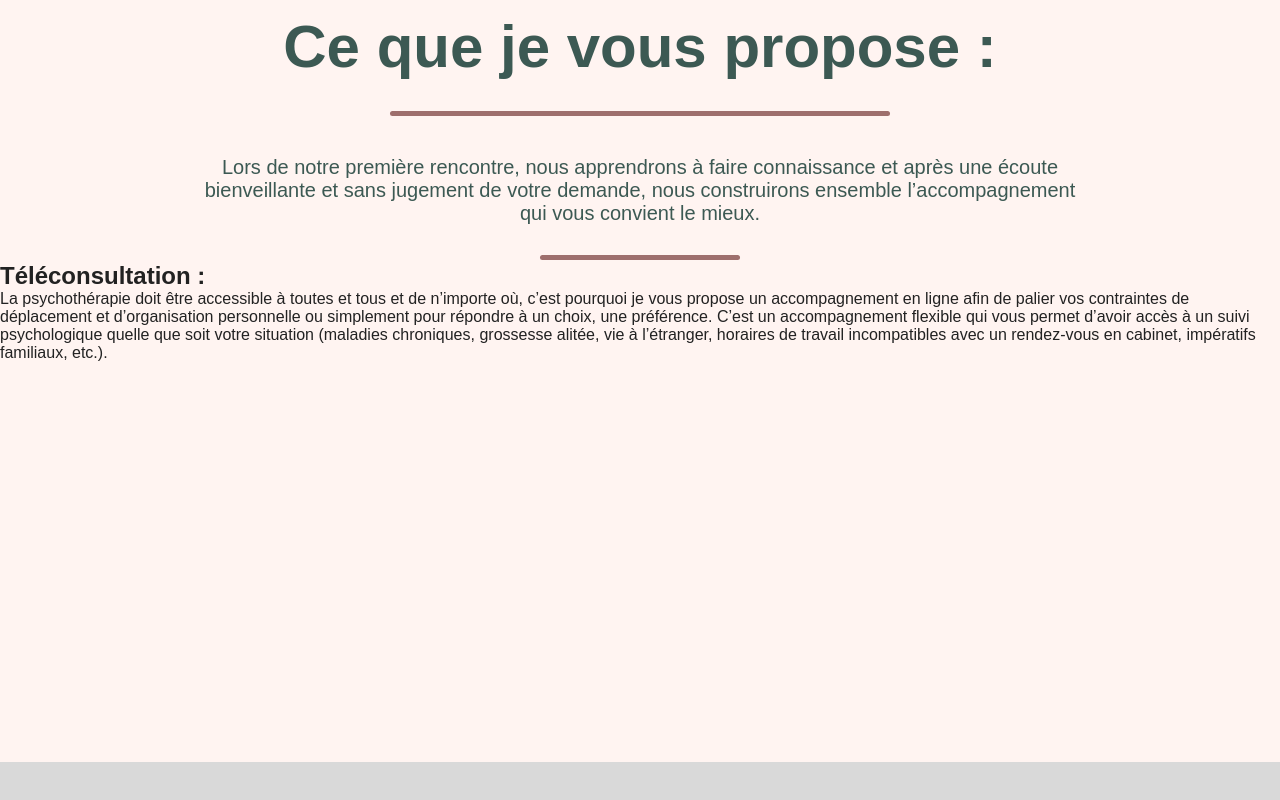
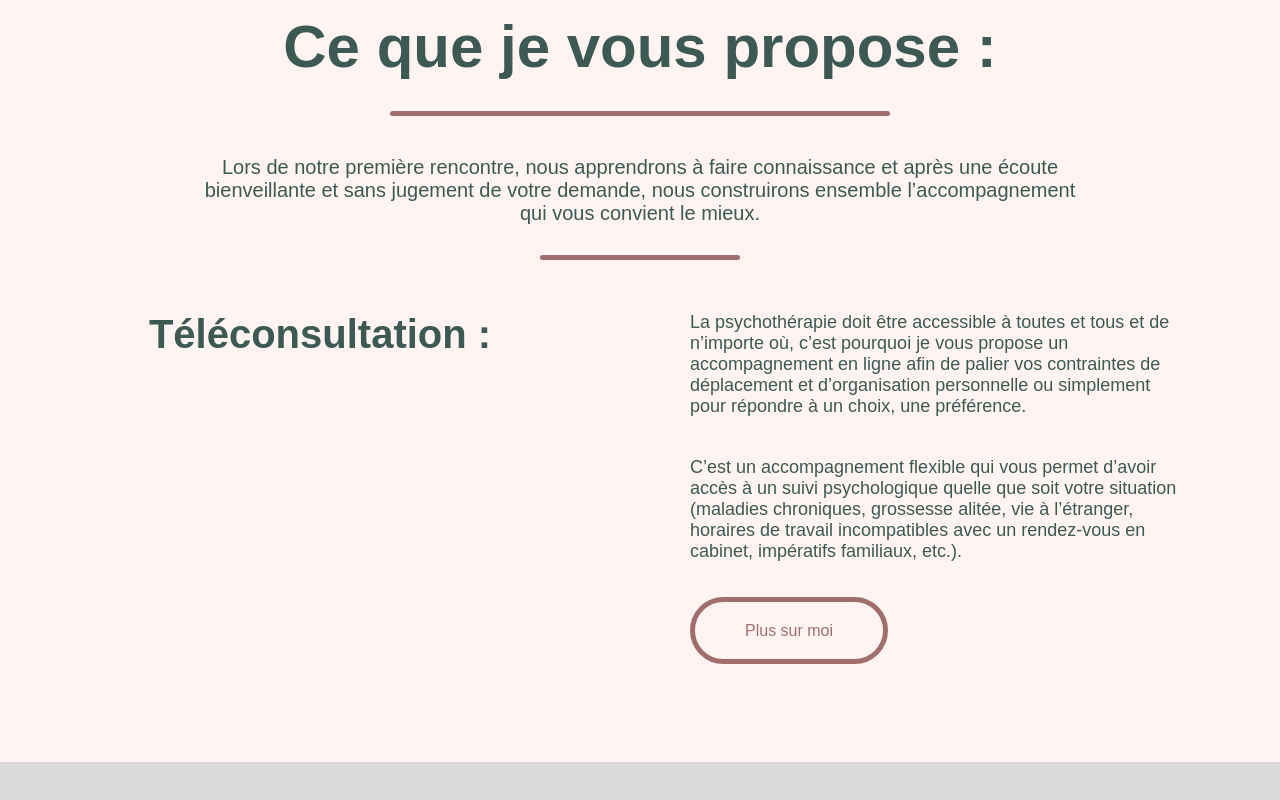
Before and after one commit to Noah-ndf/site-web, a React (Vite) app in the folder site-psy/frontend/: page / in a window 1280 px wide. Shown: the part 838-1638 px from the top of the page. Built offline with nearby package versions, Linux system fonts and the light colour scheme.

Commit message:
page accueil finie

```diff
--- a/site-psy/frontend/src/pages/Home.jsx
+++ b/site-psy/frontend/src/pages/Home.jsx
@@ -1,3 +1,4 @@
+import { Link } from 'react-router-dom';
 import React from 'react';
 import './../styles/home.css';
 
@@ -34,17 +35,22 @@ export default function Home() {
     <div className="bar2-2"></div>
   </div>
   <div className="Bloc2-2">
+    <div className="Bloc2-2-1">
       <h1>Téléconsultation :</h1>
     </div>
-  <div className="Bloc2-2">
+    <div className="Bloc2-2-2">
       <p>
         La psychothérapie doit être accessible à toutes et tous et de n’importe où, c’est pourquoi je
       vous propose un accompagnement en ligne afin de palier vos contraintes de déplacement et
-    d’organisation personnelle ou simplement pour répondre à un choix, une préférence.
+      d’organisation personnelle ou simplement pour répondre à un choix, une préférence.</p>
 
+      <p>
       C’est un accompagnement flexible qui vous permet d’avoir accès à un suivi psychologique quelle que
       soit votre situation (maladies chroniques, grossesse alitée, vie à l’étranger, horaires de travail
       incompatibles avec un rendez-vous en cabinet, impératifs familiaux, etc.).</p>
+
+      <Link to="/presentation">Plus sur moi</Link>
+    </div>
   </div>
  </article>
 
--- a/site-psy/frontend/src/styles/home.css
+++ b/site-psy/frontend/src/styles/home.css
@@ -138,3 +138,45 @@ html {
     background-color:#9E6F6D;
     border-radius: 50px;
   }
+
+  .Bloc2-2{
+    display: flex;
+    height: 430px;
+  }
+
+  .Bloc2-2-1 {
+    width: 50%;
+    height: 100%;
+    text-align: center;
+    padding: 50px;
+  }
+
+  .Bloc2-2-1 h1 {
+    color: #3C5953;
+    font-size: 40px;
+  }
+
+  .Bloc2-2-2{
+    padding: 50px 50px 0 50px;
+    width: 50%;
+    height: 100%;
+    padding-right: 100px;
+  }
+
+  .Bloc2-2-2 p {
+    margin-bottom: 40px;
+    color: #3C5953;
+    font-size: 18px;
+  }
+  .Bloc2-2-2 :nth-child(2){
+    margin-bottom: 60px;
+  }
+
+  .Bloc2-2-2 a {
+    text-decoration: none;
+    color: #9E6F6D;
+    padding: 20px 50px;
+    background-color: #FFF4F1;
+    border: solid 5px #9E6F6D;
+    border-radius: 50px;
+  }
```
Lines whose indentation alone changed are shown as unchanged.
